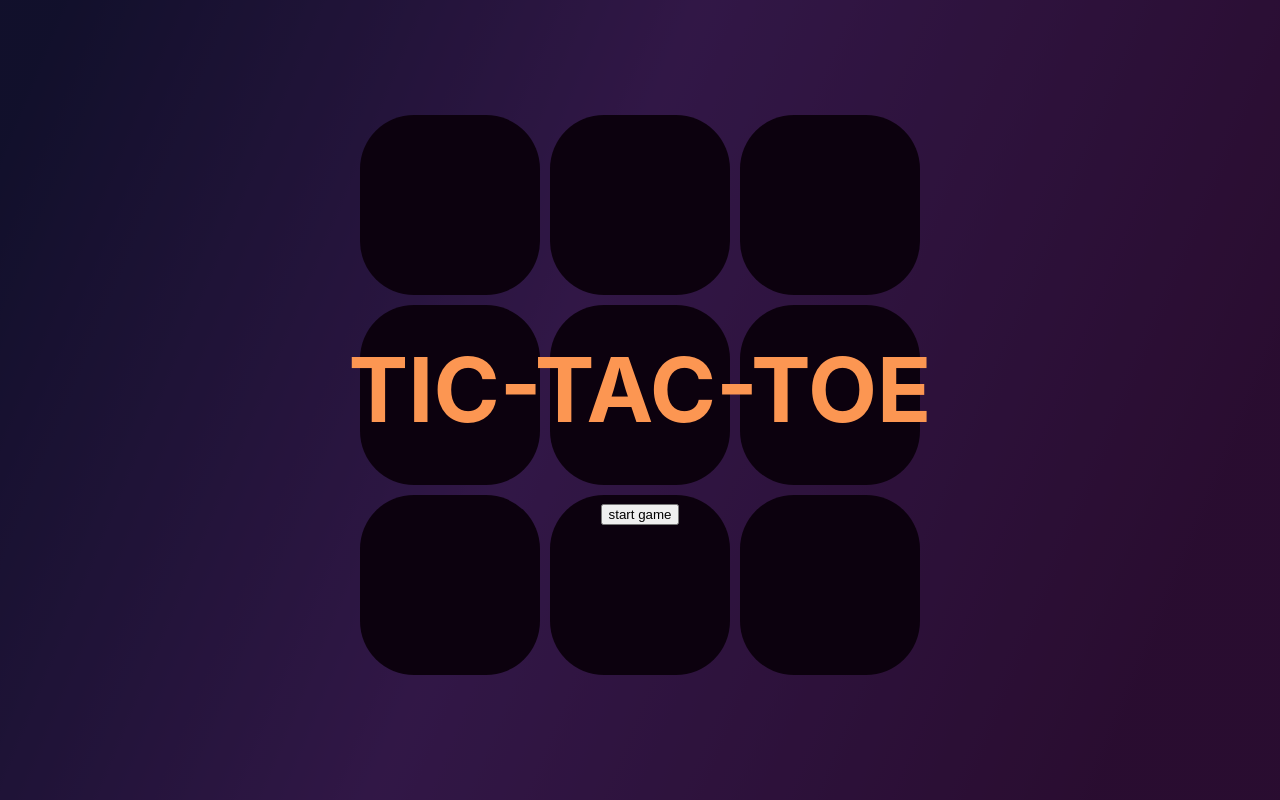
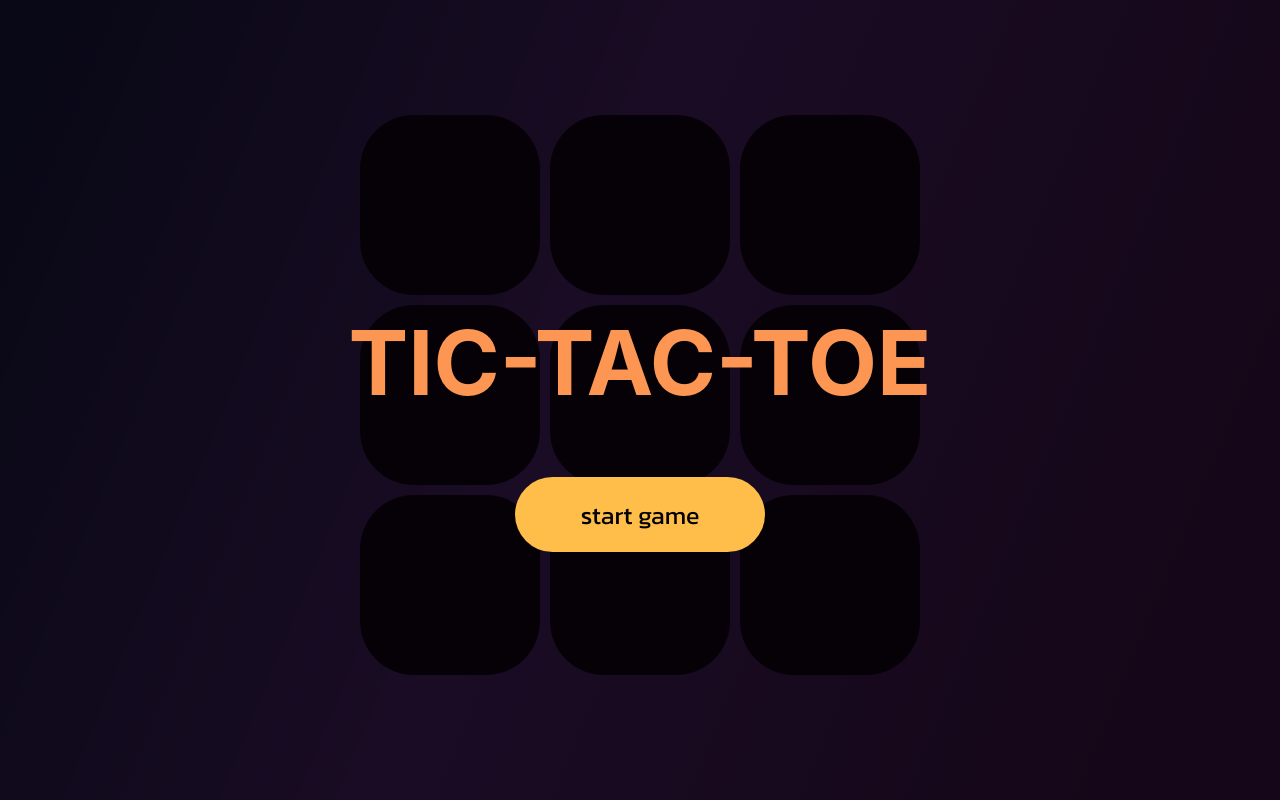
Before and after one commit to Negarnbkhti42/tic-tac-toe, a React (Create React App) app: page / in a window 1280 px wide. Built offline with nearby package versions, Linux system fonts and the light colour scheme.

Commit message:
some styling

```diff
--- a/src/components/menu/index.jsx
+++ b/src/components/menu/index.jsx
@@ -23,10 +23,10 @@ function Menu() {
     }
 
     const settingMenu = <><h1 className="menu-h1">TIC-TAC-TOE</h1>
-        <button type="button" onClick={startGame}>start game</button></>;
+        <button type="button" onClick={startGame} className="menu-button menu-button_start">start game</button></>;
 
     const endGameMenu = <><h2>player {winner} has won the game</h2>
-        <button type="button" onClick={restartGame}>restart game</button></>
+        <button type="button" onClick={restartGame} className="menu-button menu-button_restart">restart game</button></>
 
     return <div className={`menu-container menu-container_game-${gameState}`}>
         {gameState === settings ? settingMenu : gameState === gameFinished ? endGameMenu : null}
--- a/src/styles/_mixins.scss
+++ b/src/styles/_mixins.scss
@@ -1,3 +1,6 @@
+@import 'variables';
+@import url('https://fonts.googleapis.com/css2?family=Kanit&display=swap');
+
 @mixin min-width($size) {
     @media screen and (min-width: $size) {
         @content;
@@ -24,3 +27,14 @@
         border-radius: $radius;
     }
 }
+
+@mixin default-button-style {
+    border: none;
+    font-family: 'kanit', sans-serif;
+    border-radius: 50px;
+    background: #FFBD49;
+    width: 10em;
+    height: 3em;
+
+    font-size: 25px;
+}
--- a/src/styles/menu.scss
+++ b/src/styles/menu.scss
@@ -8,7 +8,7 @@
         left: 0;
         width: 100vw;
         height: 100vh;
-        background: rgba(0, 0, 0, 0.61);
+        background: rgba(0, 0, 0, 0.801);
 
         display: flex;
         justify-content: center;
@@ -28,6 +28,10 @@
         font-size: 12vw;
         color: $o-color;
     }
+
+    &-button {
+        @include default-button-style;
+    }
 }
 
 @include min-width(420px) {
```
Also changed, not shown: src/components/reducer.js (+8 -1 lines).
